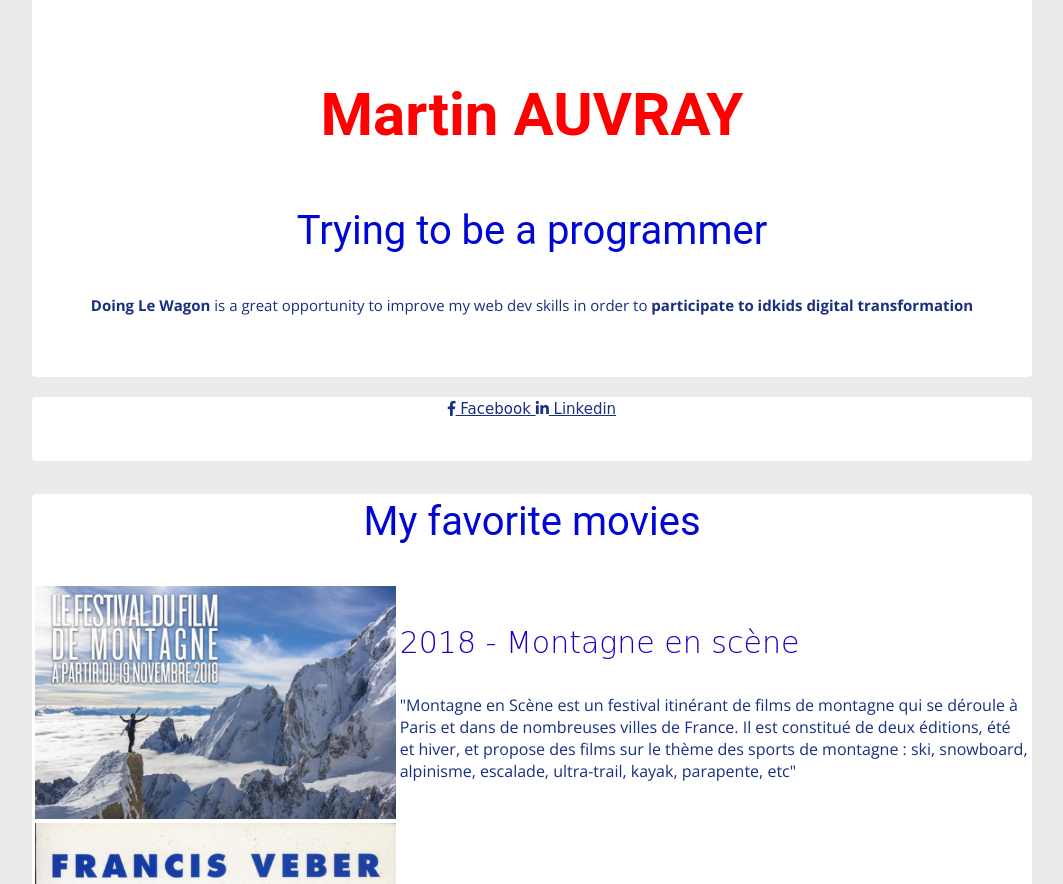
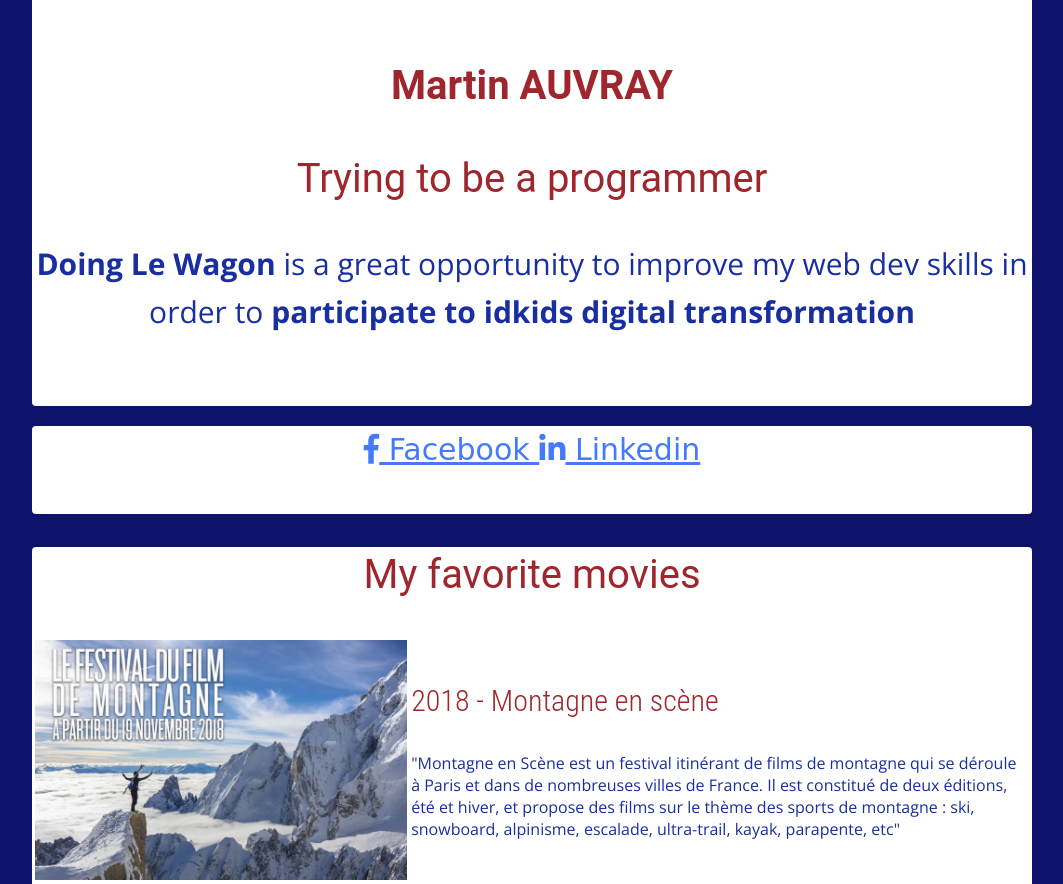
Before and after one commit to Martyauvray/profile, a plain HTML site: page index.html in a window 1280 px wide. Shown: the part 331-1215 px from the top of the page, without its empty margins (108-1171 px from the left). Drawn offline with nearby package versions, Linux system fonts and the light colour scheme.

Commit message:
make my profile prettier

```diff
--- a/style.css
+++ b/style.css
@@ -1,22 +1,22 @@
 body {
-    background-color: rgb(235, 235, 235);
+    background-color: #0F126A;
     font-family: 'Open Sans', sans-serif;
-    color: rgb(25, 47, 129);
-    font-size: 15px;
+    color: rgb(25, 47, 160);
+    font-size: 30px;
     line-height: 1.6em;
     text-align: center;
 }
 
 h1 {
-    color: Red;
+    color: #9E262C;
     font-family: 'Roboto', sans-serif;
-    font-size: 60px;
+    font-size: 40px;
     font-weight: 600;
     line-height: 1.6em;
 }
 
 h2 {
-    color: #0007D5;
+    color: #9E262C;
     font-family: 'Roboto', sans-serif;
     font-size: 40px;
     font-weight: 400;
@@ -24,8 +24,8 @@ h2 {
 }
 
 h3 {
-    font-family: 'Staatliches', cursive;
-    color: #1E00C1;
+    font-family: 'Roboto Condensed', sans-serif;
+    color: #9E262C;
     font-size: 30px;
     font-weight: 300;
     line-height: 1.4em;
@@ -33,7 +33,7 @@ h3 {
 
 a {
     font-family: 'Indie Flower', cursive;
-    color: #192F81;
+    color: #447AFB;
 }
 
 .container {
@@ -95,10 +95,11 @@ ul {
 
 .descriptif{
   margin-bottom: 20px
+  font-size 80px
 }
 
 .btn-red {
-    background-color: #DD5555;
+    background-color: #447AFB;
     color: white;
     font-weight: 500;
     padding: 10px;
```
